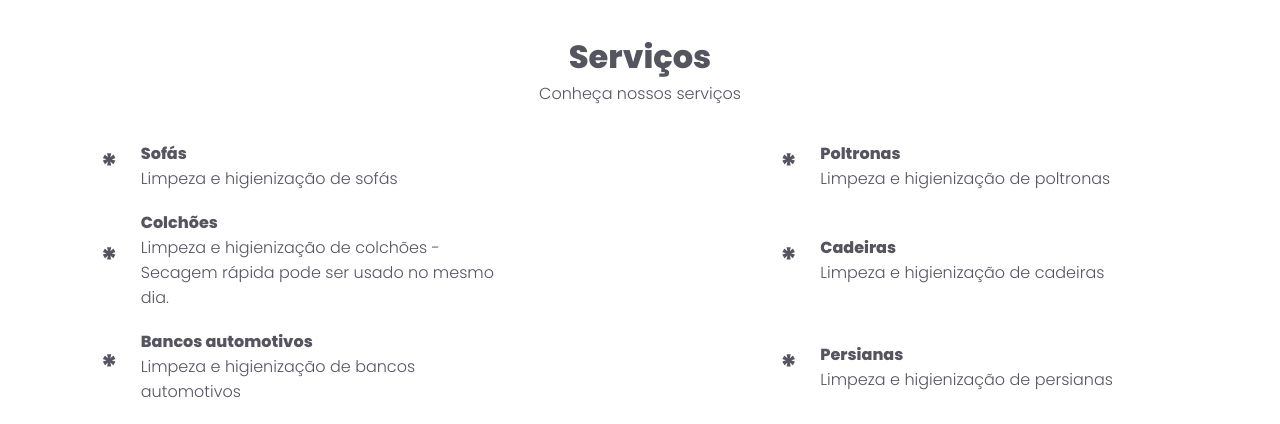
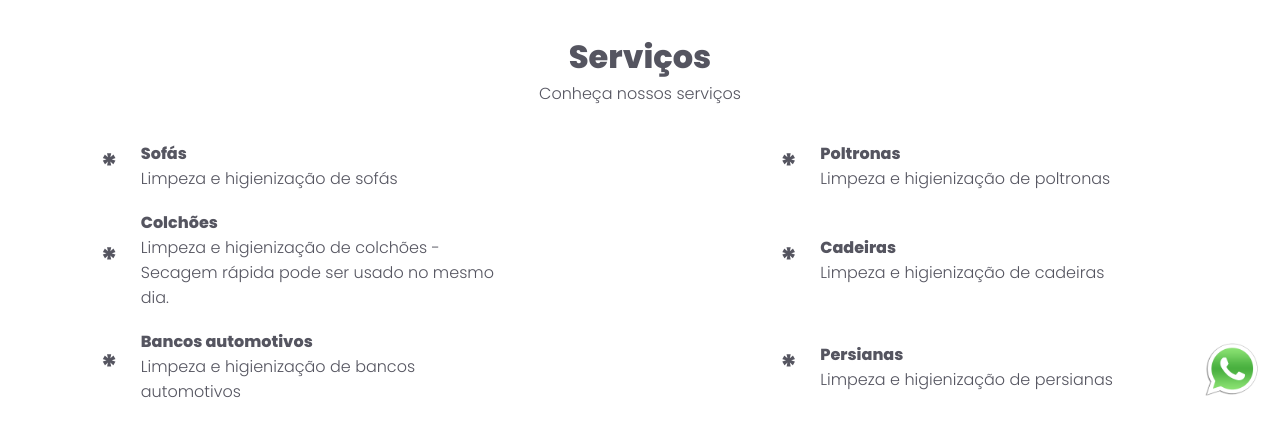
Before and after one commit to lucasrodriguestech/site-limpezasehigieniza-es, a plain HTML site: page pages/servicos/index.html in a window 1280 px wide. Shown: the part 376-800 px from the top of the page. Drawn offline with Linux system fonts and the light colour scheme.

Commit message:
link do whatsapp corrigido

```diff
--- a/pages/servicos/index.html
+++ b/pages/servicos/index.html
@@ -188,8 +188,8 @@
 
     <div class="whatsapp-container">
 
-        <a href="https://whatsapp.com" class="whatsapp-icon">
-            <img src="./assets/whatsapp.png" alt="" style="width: 95px;">
+        <a href="https://api.whatsapp.com/send?phone=5543984866569&text=Agradecemos%20pelo%20contato,%20logo%20um%20profissional%20ir%C3%A1%20atend%C3%AA-lo(a)%20da%20melhor%20forma%20poss%C3%ADvel!" class="whatsapp-icon">
+            <img src="../../assets/whatsapp.png" alt="" style="width: 95px;">
         </a>
     </div>
 
```
Also changed, not shown: index.html (+1 -1 lines), pages/contato/index.html (+1 -1 lines), pages/sobre/index.html (+1 -1 lines).
